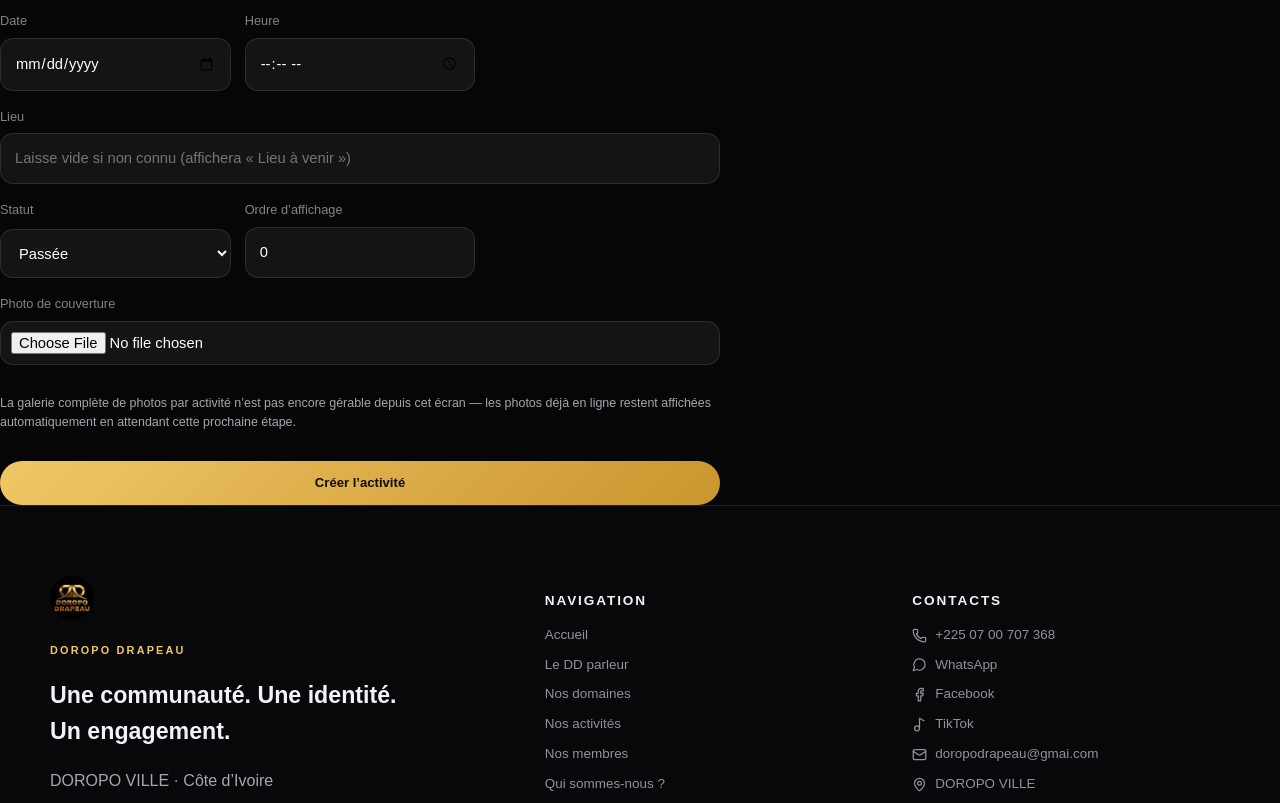
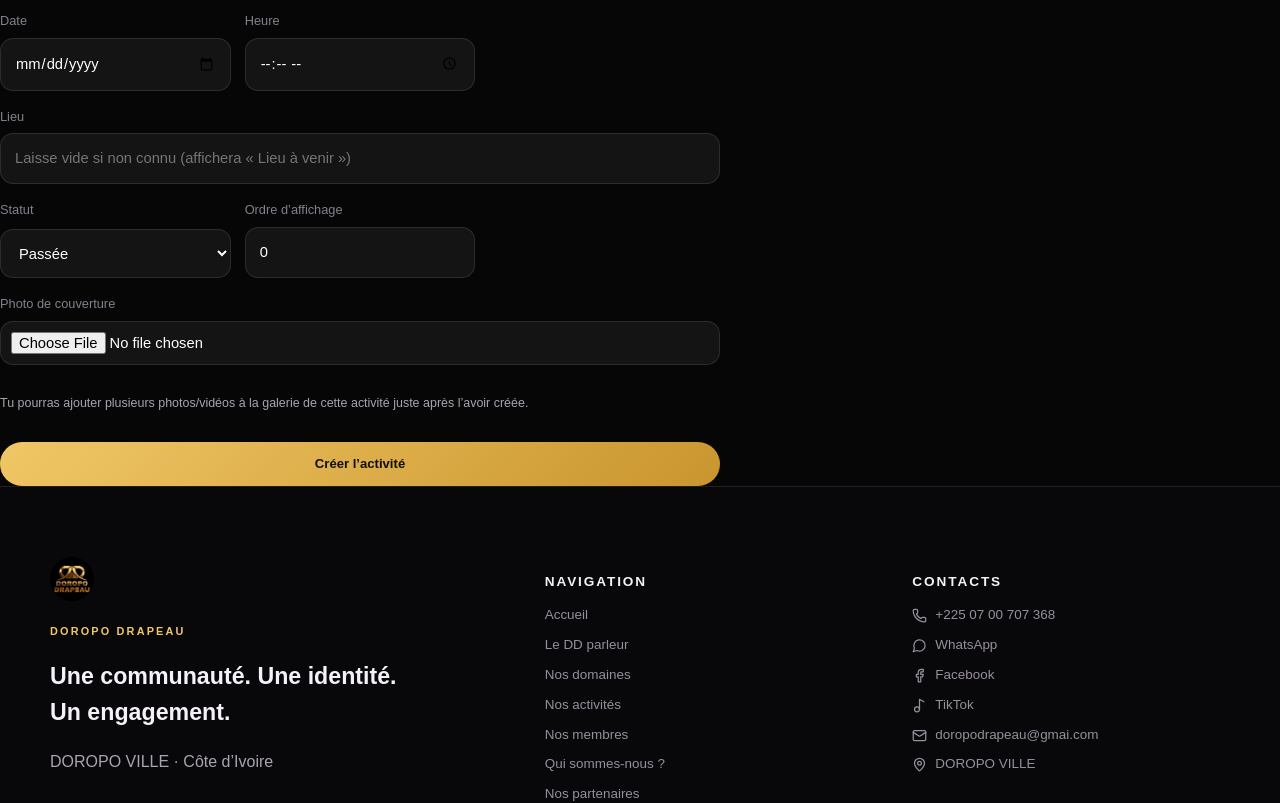
Before and after one commit to empiredorgroup-cmd/doropodrapeauofficiel, a Next.js app: page /admin/activites/nouveau in a window 1280 px wide. Shown: the part 689-1492 px from the top of the page. Built offline with nearby package versions, Linux system fonts and the light colour scheme; no server answers.

Commit message:
Add files via upload

```diff
--- a/components/admin/activity-form.tsx
+++ b/components/admin/activity-form.tsx
@@ -79,10 +79,11 @@ export function ActivityForm({activity, action}: {activity?: ActivityRow; action
       </label>
       {activity && <input type="hidden" name="current_cover_url" value={activity.cover_image_url ?? ''} />}
 
-      <p className="muted" style={{fontSize: '.78rem'}}>
-        La galerie complète de photos par activité n’est pas encore gérable depuis cet écran — les
-        photos déjà en ligne restent affichées automatiquement en attendant cette prochaine étape.
-      </p>
+      {!activity && (
+        <p className="muted" style={{fontSize: '.78rem'}}>
+          Tu pourras ajouter plusieurs photos/vidéos à la galerie de cette activité juste après l’avoir créée.
+        </p>
+      )}
 
       <button type="submit" className="btn gold">{activity ? 'Enregistrer les modifications' : 'Créer l’activité'}</button>
     </form>
--- a/components/admin/news-form.tsx
+++ b/components/admin/news-form.tsx
@@ -88,6 +88,12 @@ export function NewsForm({news, action}: {news?: NewsRow; action: (formData: For
         </select>
       </label>
 
+      {!news && (
+        <p className="muted" style={{fontSize: '.78rem'}}>
+          Tu pourras ajouter plusieurs photos/vidéos à la galerie de cette actualité juste après l’avoir créée.
+        </p>
+      )}
+
       <button type="submit" className="btn gold">{news ? 'Enregistrer les modifications' : 'Créer l’actualité'}</button>
     </form>
   );
```
